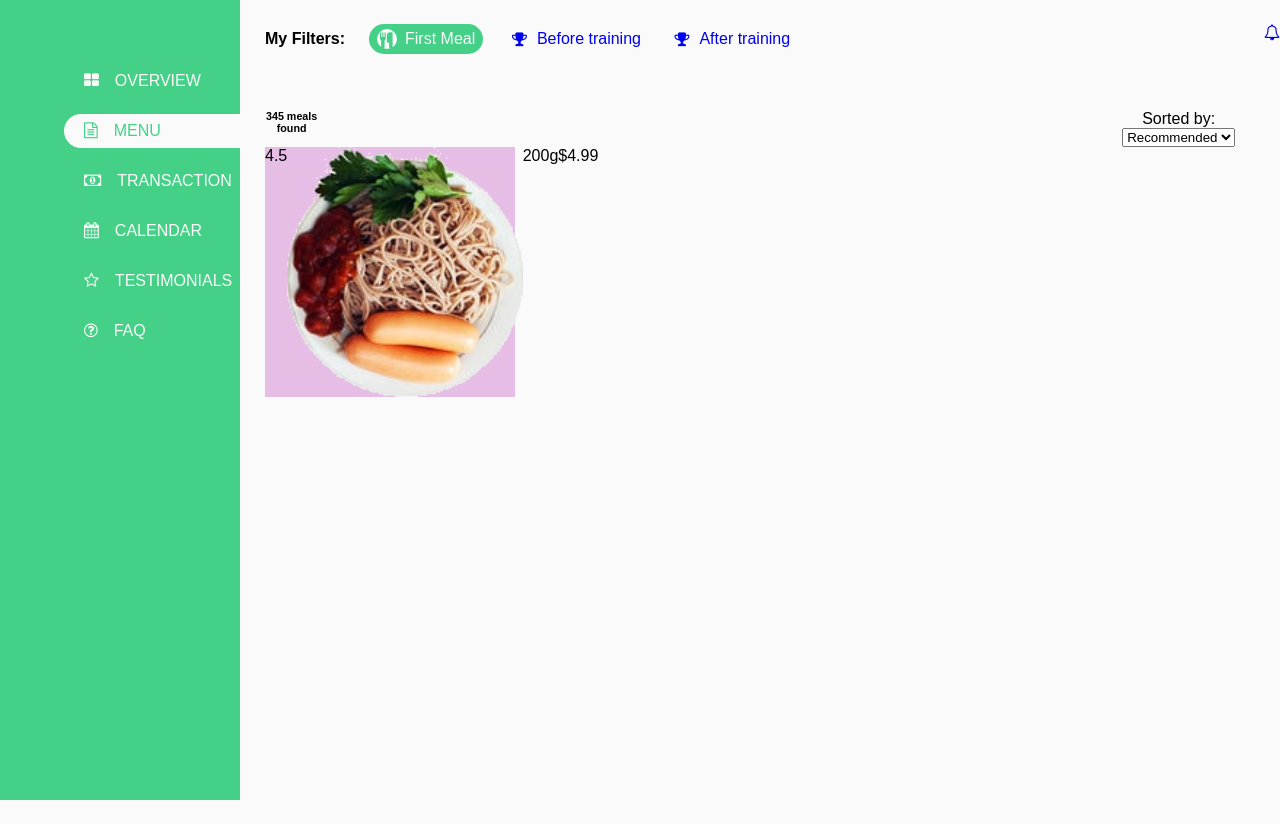
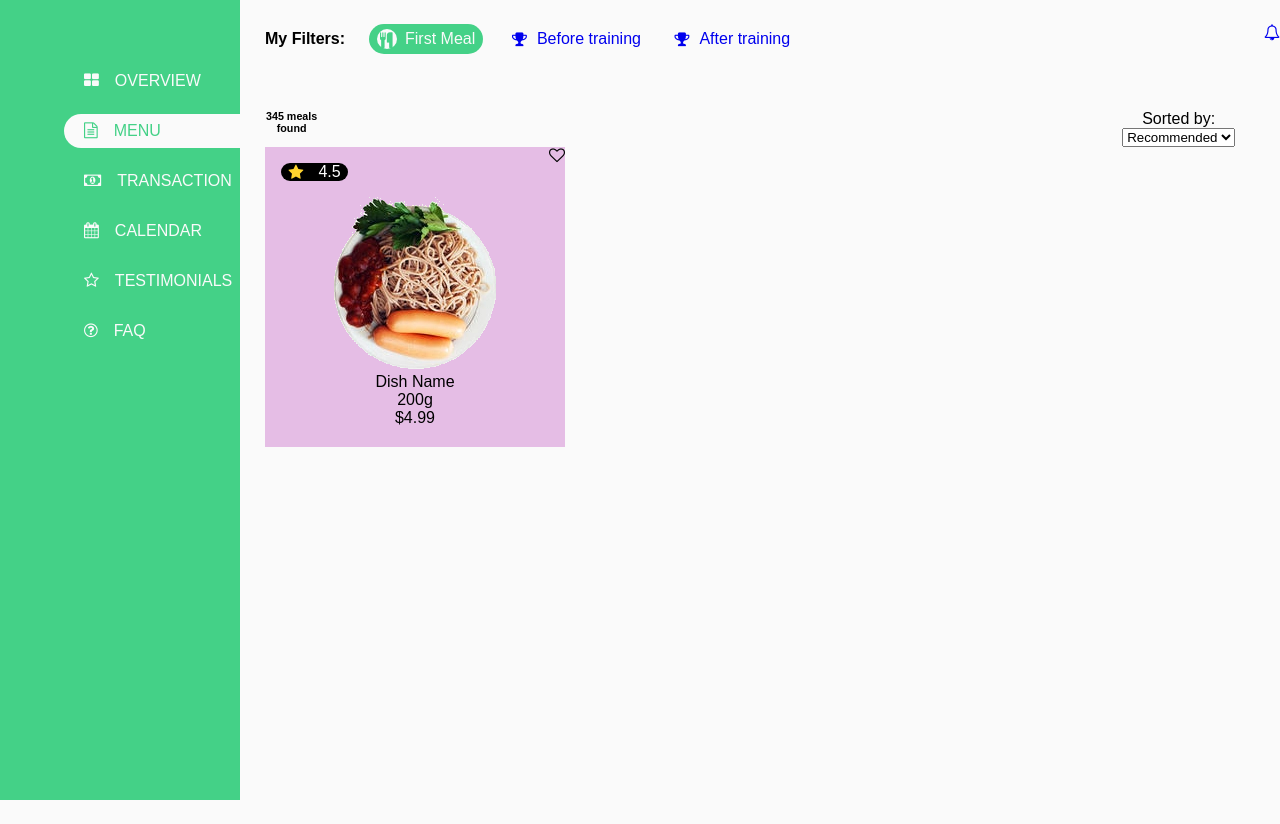
Before and after one commit to KestisJan/Food-delivery-project, a website: page index.html in a window 1280 px wide. Drawn offline with Linux system fonts and the light colour scheme; a web font is replaced by a local one.

Commit message:
Rating
Styling rating

```diff
--- a/css/pages/Home.css
+++ b/css/pages/Home.css
@@ -132,12 +132,31 @@ body {
 /* CARDS */
 
 .card-1 {
+    text-align: center;
+    background-color: var(--color-4);
+    height: 300px;
+    width: 300px;
+}
+.top-card {
     display: flex;
-    background-color: var(--color-4);
-    height: 250px;
-    width: 250px;
+    justify-content: space-between;
+
 }
 
+.rating {
+    margin: 16px;
+    width: 4.2em;
+    display: flex;
+    background-color: black;
+    color: white;
+    border-radius: 25px;
+    justify-content: space-around;
+    align-items: center;
+}
+/* Card rating star color */
+.fa-star {
+    color: var(--color-1);
+}
 
 /* Rigth container */
 .right-container {
--- a/index.html
+++ b/index.html
@@ -35,11 +35,15 @@
             </div>
             <div class="cards">
                 <div class="card-1">
-                    <div class="rating">4.5</div>
-                    <div class="hearth"></div>
+                    <div class="top-card">
+                        <div class="rating"><i class="fa fa-star"></i>4.5</div>
+                        <div class="hearth"><i class="fa fa-heart-o"></i></div>
+                    </div>
                     <img src="./content images/food-1.webp" alt="food">
-                    <div class="dish-name"></div>
-                    <div class="dish-weigth">200g</div>
+                    <div class="bottom-card">
+                        <div class="dish-name">Dish Name</div>
+                        <div class="dish-weigth">200g</div>
+                    </div>
                     <div class="dish-price">$4.99</div>
                 </div>
                 <div></div>
```
